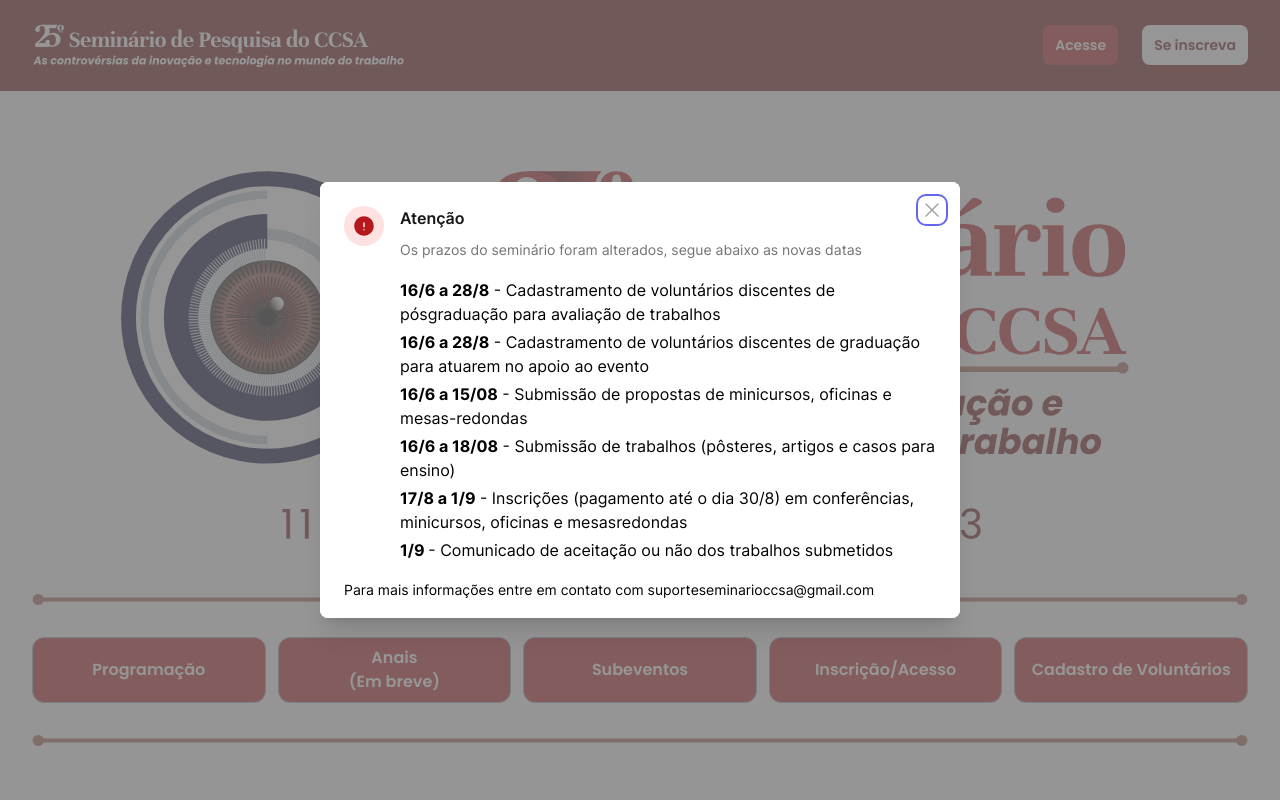
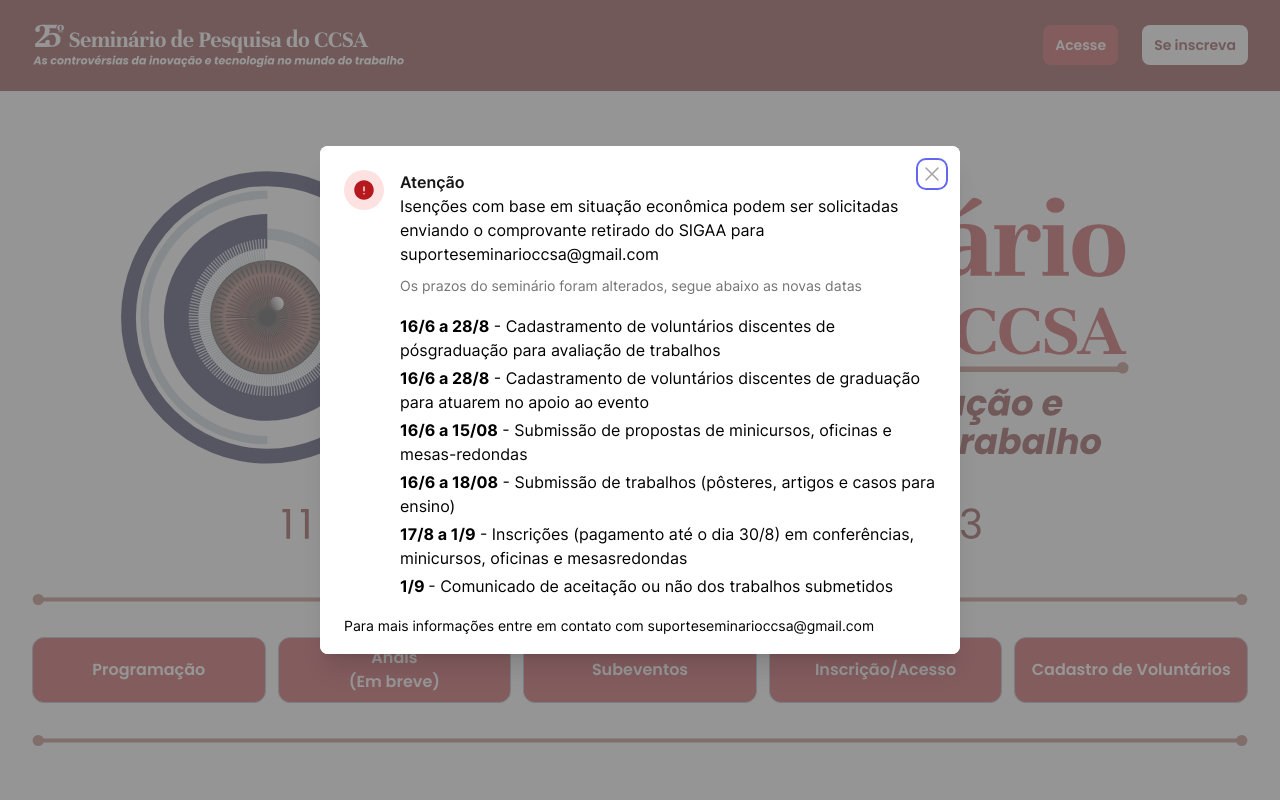
Before and after one commit to luccasmmg/seminario-2023, a Next.js app: page / in a window 1280 px wide. Shown: the top 800 px of the page. Built offline with nearby package versions, Linux system fonts and the light colour scheme; a web font is replaced by a local one.

Commit message:
Add informacao de isencao

```diff
--- a/src/pages/index.jsx
+++ b/src/pages/index.jsx
@@ -77,6 +77,11 @@ export function PopUp() {
                       >
                         Atenção
                       </Dialog.Title>
+                      <p>
+                        Isenções com base em situação econômica podem ser
+                        solicitadas enviando o comprovante retirado do SIGAA
+                        para suporteseminarioccsa@gmail.com
+                      </p>
                       <div className="mt-2">
                         <p className="text-sm text-gray-500">
                           Os prazos do seminário foram alterados, segue abaixo
```
